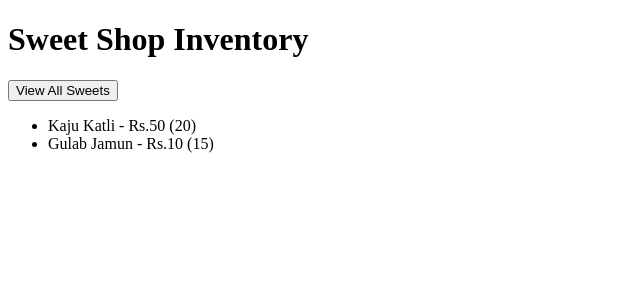
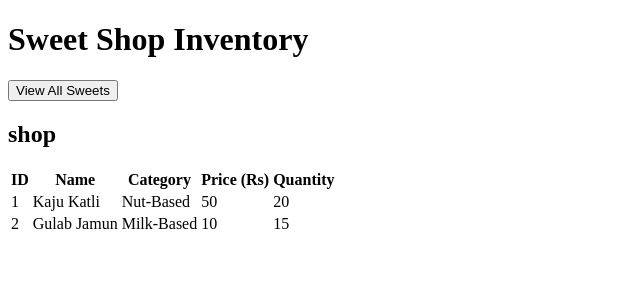
Before and after one commit to Vishaldave45/Sweet-shop, a React (Create React App) app in the folder sweet-shop-kata/: page / in a window 1280 px wide. Both pictures are taken after a click on the button "View All Sweets". Shown: the top 300 px of the page, without its empty margins (0-640 px from the left). Built offline with nearby package versions, Linux system fonts and the light colour scheme.

Commit message:
Style SweetList component with table layout

```diff
--- a/sweet-shop-kata/src/components/SweetList.jsx
+++ b/sweet-shop-kata/src/components/SweetList.jsx
@@ -1,15 +1,37 @@
 import React from 'react';
 
 const SweetList = ({ sweets }) => {
+  if(sweets.length===0){
+    return <p className="text-gray-500 mt-4">No sweets available.</p>;
+  }
   return (
-    <ul>
-      {sweets.map((sweet) => (
-        <li key={sweet.id}>
-          {sweet.name} - Rs.{sweet.price} ({sweet.quantity})
-        </li>
-      ))}
-    </ul>
+      <div className="mt-6">
+      <h2 className="text-xl font-semibold mb-2">shop</h2>
+      <table className="min-w-full border border-gray-300 rounded shadow-sm">
+        <thead className="bg-gray-100">
+          <tr>
+            <th className="border p-2">ID</th>
+            <th className="border p-2">Name</th>
+            <th className="border p-2">Category</th>
+            <th className="border p-2">Price (Rs)</th>
+            <th className="border p-2">Quantity</th>
+          </tr>
+        </thead>
+        <tbody>
+          {sweets.map((sweet) => (
+            <tr key={sweet.id} className="hover:bg-gray-50">
+              <td className="border p-2 text-center">{sweet.id}</td>
+              <td className="border p-2">{sweet.name}</td>
+              <td className="border p-2">{sweet.category}</td>
+              <td className="border p-2 text-center">{sweet.price}</td>
+              <td className="border p-2 text-center">{sweet.quantity}</td>
+            </tr>
+          ))}
+        </tbody>
+      </table>
+    </div>
   );
+
 };
 
 export default SweetList;
```
